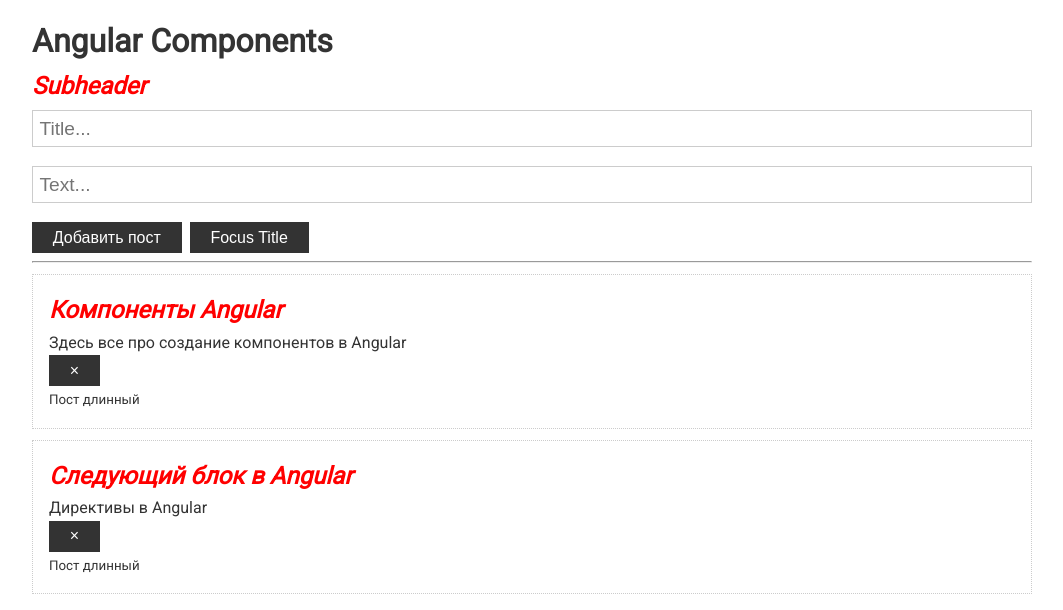
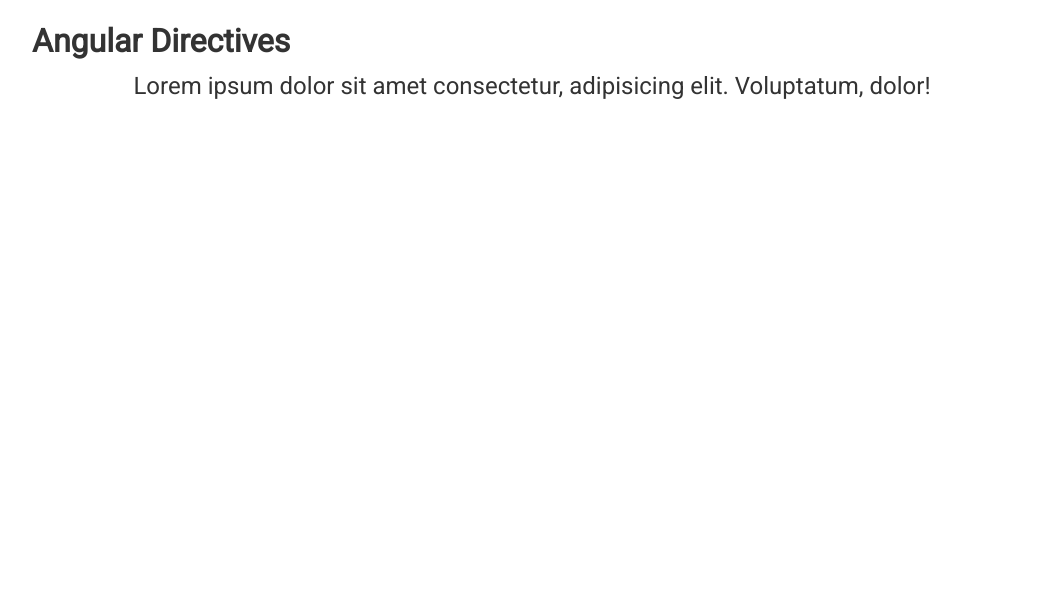
Before and after one commit to Arafatik/Angular-essential, an Angular app: page / in a window 1280 px wide. Shown: the top 610 px of the page, without its empty margins (108-1171 px from the left). Built offline with nearby package versions, Linux system fonts and the light colour scheme.

Commit message:
create-directive

```diff
--- a/src/app/app.component.html
+++ b/src/app/app.component.html
@@ -1,17 +1,7 @@
 <div class="container">
-  <h1>Angular Components</h1>
-  <h2>Subheader</h2>
+  <h1>Angular Directives</h1>
 
-  <app-post-form (onAdd)="updatePosts($event)"></app-post-form>
-
-  <hr />
-
-  <app-post *ngFor="let p of posts" [post]="p" (onRemove)="removePost($event)">
-    <div #info>
-      <small *ngIf="p.text.length > 10; else short">Пост длинный</small>
-      <ng-template #short>
-        <small>Пост короткий</small>
-      </ng-template>
-    </div>
-  </app-post>
+  <p appStyle>
+    Lorem ipsum dolor sit amet consectetur, adipisicing elit. Voluptatum, dolor!
+  </p>
 </div>
--- a/src/app/app.component.scss
+++ b/src/app/app.component.scss
@@ -1,11 +1,4 @@
-.red {
-  background: red;
-  font-weight: bold;
-  color: #fff;
+p {
+  font-size: 1.5rem;
+  text-align: center;
 }
-
-.blue {
-  background: blue;
-  font-size: 1.5rem;
-  color: #fff;
-}
--- a/src/app/app.component.ts
+++ b/src/app/app.component.ts
@@ -1,43 +1,8 @@
-import { Component, OnInit } from "@angular/core";
+import { Component } from "@angular/core";
 
-export interface Post {
-  title: string;
-  text: string;
-  id?: number;
-}
 @Component({
   selector: "app-root",
   templateUrl: "./app.component.html",
   styleUrls: ["./app.component.scss"],
 })
-export class AppComponent implements OnInit {
-  posts: Post[] = [
-    {
-      title: "Компоненты Angular",
-      text: "Здесь все про создание компонентов в Angular",
-      id: 1,
-    },
-    { title: "Следующий блок в Angular", text: "Директивы в Angular", id: 2 },
-  ];
-
-  ngOnInit(): void {
-    /*setTimeout(() => {
-      console.log("Timeout");
-      this.posts[0] = {
-        title: "changed",
-        text: "changed 2",
-        id: 3,
-      };
-    }, 5000);*/
-  }
-
-  updatePosts(post: Post) {
-    this.posts.unshift(post);
-    // console.log("Post", post);
-  }
-
-  removePost(id: number) {
-    console.log("Id to remove", id);
-    this.posts = this.posts.filter((p) => p.id !== id);
-  }
-}
+export class AppComponent {}
--- a/src/app/app.module.ts
+++ b/src/app/app.module.ts
@@ -2,10 +2,9 @@
 import { BrowserModule } from "@angular/platform-browser";
 import { FormsModule } from "@angular/forms";
 import { NgModule } from "@angular/core";
-import { PostFormComponent } from './post-form/post-form.component';
-import { PostComponent } from './post/post.component';
+import { StyleDirective } from "./directives/style.directive";
 @NgModule({
-  declarations: [AppComponent, PostFormComponent, PostComponent],
+  declarations: [AppComponent, StyleDirective],
   imports: [BrowserModule, FormsModule],
   providers: [],
   bootstrap: [AppComponent],
--- /dev/null
+++ b/src/app/directives/style.directive.ts
@@ -0,0 +1,6 @@
+import { Directive } from "@angular/core";
+
+@Directive({
+  selector: "[appStyle]",
+})
+export class StyleDirective {}
--- a/src/app/post-form/post-form.component.html
+++ /dev/null
@@ -1,18 +0,0 @@
-<div>
-  <input
-    type="text"
-    class="form-control"
-    placeholder="Title..."
-    [(ngModel)]="title"
-    #titleInput
-  />
-  <input
-    type="text"
-    class="form-control"
-    placeholder="Text..."
-    [(ngModel)]="text"
-  />
-
-  <button class="btn" (click)="addPost()">Добавить пост</button>
-  <button class="btn" (click)="focusTitle()">Focus Title</button>
-</div>
--- a/src/app/post-form/post-form.component.ts
+++ /dev/null
@@ -1,43 +0,0 @@
-import {
-  Component,
-  ElementRef,
-  EventEmitter,
-  OnInit,
-  Output,
-  ViewChild,
-} from "@angular/core";
-
-import { Post } from "../app.component";
-
-@Component({
-  selector: "app-post-form",
-  templateUrl: "./post-form.component.html",
-  styleUrls: ["./post-form.component.scss"],
-})
-export class PostFormComponent implements OnInit {
-  @Output() onAdd: EventEmitter<Post> = new EventEmitter<Post>();
-
-  @ViewChild("titleInput", { static: false }) inputRef: ElementRef;
-
-  title = "";
-  text = "";
-
-  constructor() {}
-
-  ngOnInit() {}
-
-  addPost() {
-    if (this.text.trim() && this.title.trim()) {
-      const post: Post = {
-        title: this.title,
-        text: this.text,
-      };
-      this.onAdd.emit(post);
-      this.title = this.text = "";
-    }
-  }
-
-  focusTitle() {
-    this.inputRef.nativeElement.focus();
-  }
-}
--- a/src/app/post/post.component.html
+++ /dev/null
@@ -1,7 +0,0 @@
-<div class="card">
-  <h2>{{ post.title }}</h2>
-  <p>{{ post.text }}</p>
-
-  <button class="btn" (click)="removePost()">&times;</button>
-  <ng-content></ng-content>
-</div>
--- a/src/app/post/post.component.scss
+++ /dev/null
@@ -1,5 +0,0 @@
-h2 {
-  font-weight: bold;
-  font-style: italic;
-  color: red;
-}
--- a/src/app/post/post.component.ts
+++ /dev/null
@@ -1,81 +0,0 @@
-import {
-  AfterContentChecked,
-  AfterContentInit,
-  AfterViewChecked,
-  AfterViewInit,
-  ChangeDetectionStrategy,
-  Component,
-  ContentChild,
-  DoCheck,
-  ElementRef,
-  EventEmitter,
-  Input,
-  OnChanges,
-  OnDestroy,
-  OnInit,
-  Output,
-  SimpleChanges,
-  ViewEncapsulation,
-} from "@angular/core";
-
-import { Post } from "../app.component";
-
-@Component({
-  selector: "app-post",
-  templateUrl: "./post.component.html",
-  styleUrls: ["./post.component.scss"],
-  changeDetection: ChangeDetectionStrategy.OnPush,
-  encapsulation: ViewEncapsulation.None,
-})
-export class PostComponent
-  implements
-    OnInit,
-    OnChanges,
-    DoCheck,
-    AfterContentInit,
-    AfterContentChecked,
-    AfterViewInit,
-    AfterViewChecked,
-    OnDestroy
-{
-  @Input() post: Post;
-  @Output() onRemove = new EventEmitter<number>();
-  @ContentChild("info", { static: true }) infoRef: ElementRef;
-
-  removePost() {
-    this.onRemove.emit(this.post.id);
-  }
-
-  ngOnChanges(changes: SimpleChanges): void {
-    console.log("ngOnChanges", changes);
-  }
-
-  ngOnInit() {
-    console.log("ngOnInit");
-    // console.log(this.infoRef.nativeElement);
-  }
-
-  ngDoCheck(): void {
-    console.log("ngDoCheck");
-  }
-
-  ngAfterContentInit(): void {
-    console.log("ngAfterContentInit");
-  }
-
-  ngAfterContentChecked(): void {
-    console.log("ngAfterContentChecked");
-  }
-
-  ngAfterViewInit(): void {
-    console.log("ngAfterViewInit");
-  }
-
-  ngAfterViewChecked(): void {
-    console.log("ngAfterViewChecked");
-  }
-
-  ngOnDestroy(): void {
-    console.log("ngOnDestroy");
-  }
-}
```
Also changed, not shown: src/app/post-form/post-form.component.scss (deleted).
